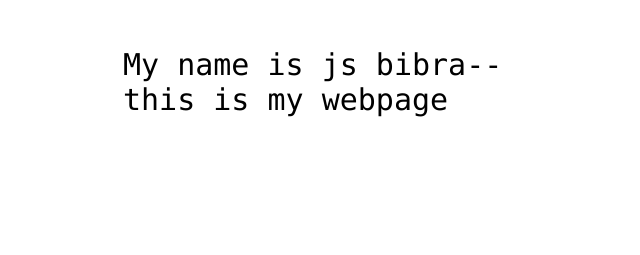
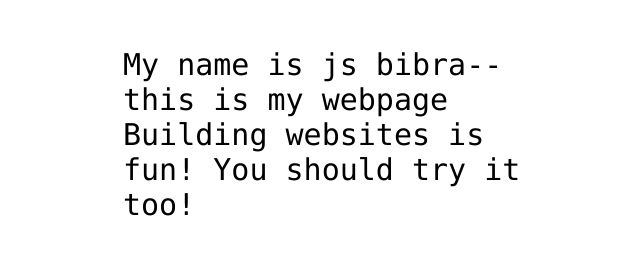
Before and after one commit to jsbibra/jsbibra.github.io, a plain HTML site: page index.html in a window 1280 px wide. Shown: the part 341-596 px from the top of the page, without its empty margins (317-957 px from the left). Drawn offline with Linux system fonts and the light colour scheme.

Commit message:
Update index.html

```diff
--- a/index.html
+++ b/index.html
@@ -12,7 +12,10 @@
 <img src="https://octodex.github.com/images/daftpunktocat-thomas.gif" id="octocat" alt="octocat-gif" />
 
 <!-- Change this code here by copy and pasting your template on line 15 -->
-<p>My name is js bibra--this is my webpage</p>
+<p>My name is js bibra--this is my webpage
+
+Building websites is fun! You should try it too!
+</p>
 
 </body>
 </html>
```
